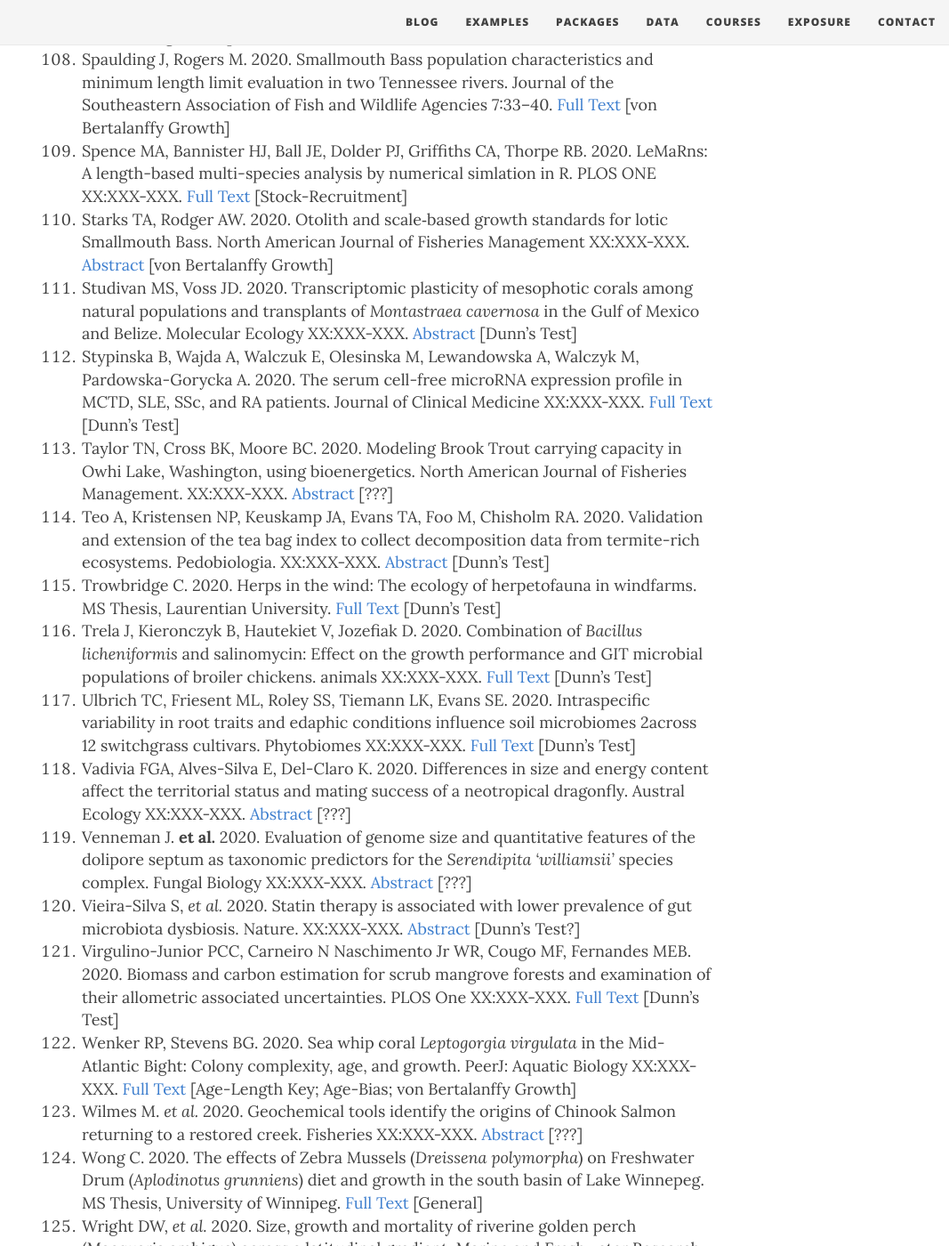
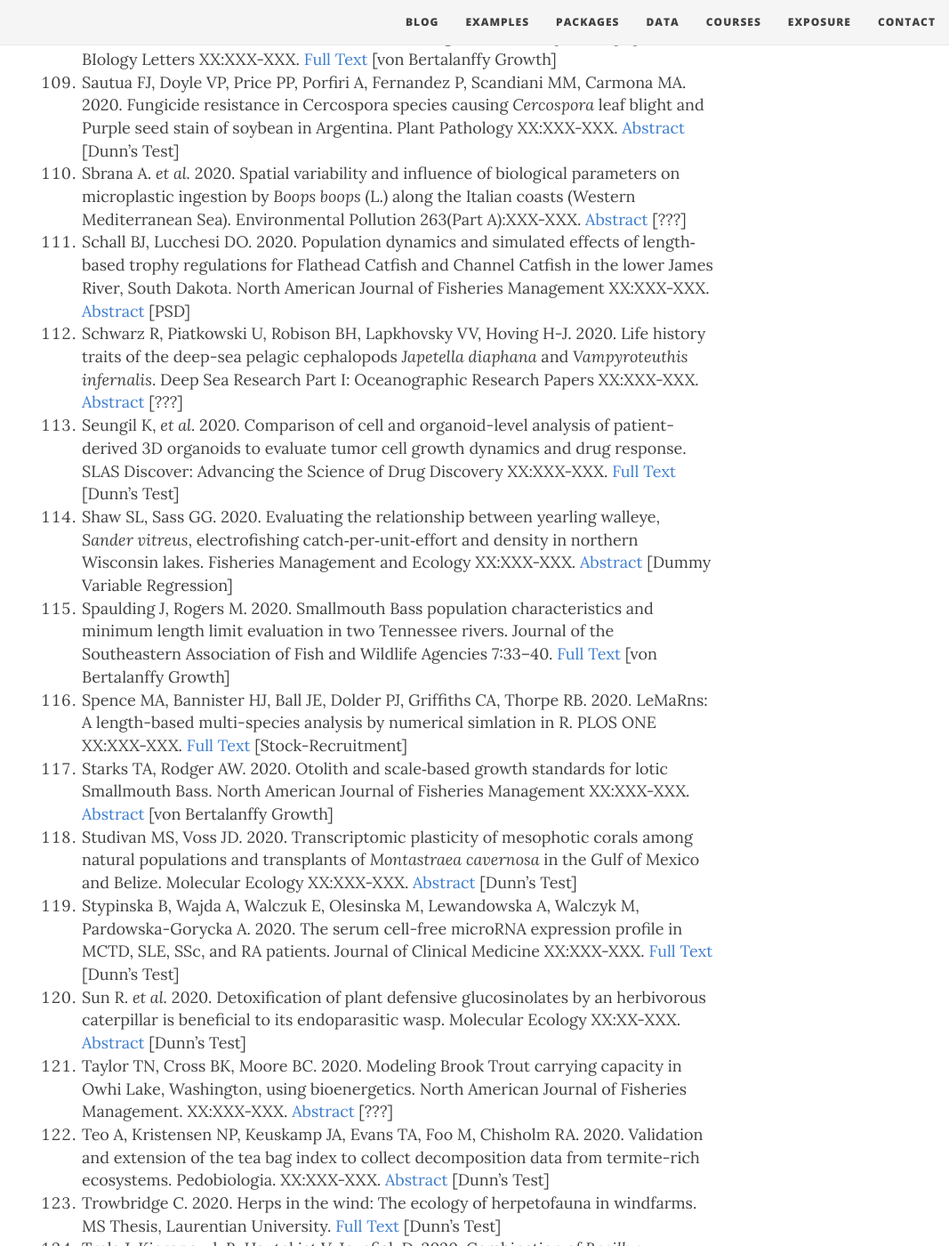
Before and after one commit to droglenc/fishR, a Jekyll site: the page built from exposure/exposure-citations20.md, in a window 1280 px wide and 1400 px high, scrolled down 9186 px. Shown: the whole window at 89% size, without its empty margins (213-1280 px from the left). Built offline with Jekyll 4.4.1, drawn with Linux system fonts in a browser that asks for light colours; nearby versions of some CDN libraries; some of the changed text lies outside the part shown.

Commit message:
Update exposure-citations20.md

```diff
--- a/exposure/exposure-citations20.md
+++ b/exposure/exposure-citations20.md
@@ -13,6 +13,7 @@
 1. Arntzen JW, Zuiderwijk A. 2020. Sampling efficiency, bias and shyness in funnel trapping aquatic newts. Amphibia-Reptilia XX:XXX-XXX. [Abstract](https://brill.com/view/journals/amre/aop/article-10.1163-15685381-bja10004/article-10.1163-15685381-bja10004.xml) [???]
 1. Axler KE *et al.* 2020. Fine-scale larval fish distributions and predator-prey dynamics in a coastal river-dominated ecosystem. Marine Ecology Progress Series XX:XXX-XXX. [Abstract](https://www.int-res.com/abstracts/meps/lfc/p-av13/) [Dunn's Test]
 1. Barkalow SLC, Brandenburg MA, Platania SP. 2020. Otoliths reveal spawning ecology and early life history of sympatric catostomids. North American Journal of Fisheries Management XX:XXX-XXX. [Abstract](https://afspubs.onlinelibrary.wiley.com/doi/abs/10.1002/nafm.10423) [???]
+1. Barnett SE, *et al.* 2020. Evaluating the microbiome of hemp. Phytobiomes Journal XX:XXX-XXX. [Full Text](https://apsjournals.apsnet.org/doi/pdf/10.1094/PBIOMES-06-20-0046-R) [Dunn's Test]
 1. Barnett SE, Youngblut ND, Buckley DH. 2020. Soil characteristics and land-use drive bacterial community assembly patterns. FEMS Microbial Ecology 96:XXX-XXX. [Abstract](https://academic.oup.com/femsec/advance-article-abstract/doi/10.1093/femsec/fiz194/5675623) [Dunn's Test]
 1. Barnett ZC, Ochs CA, Hoeksema JD, Adams SB. 2020. Multipass electrofishing sampling efficiency for stream srayfish population estimates. North American Journal of Fisheries Management XX:XXX-XXX. [Abstract](https://afspubs.onlinelibrary.wiley.com/doi/abs/10.1002/nafm.10443) [Removal Methods]
 1. Benton CH, *et al.* 2020. Badger vaccination in England: Progress, operational effectiveness and participant motivations. People and Nature XX:XXX-XXX. [Full Text](https://besjournals.onlinelibrary.wiley.com/doi/pdf/10.1002/pan3.10095) [Dunn's Test]
@@ -47,6 +48,7 @@
 1. dos Santos Virgilio C, *et al.* 2020. Metal concentrations and biological effects from one of the largest mining disasters in the world (Brumadinho, Minas Gerais, Brazil). Nature XX:XXX-XXX. [Full Text](https://www.nature.com/articles/s41598-020-62700-w) [Dunn's Test]
 1. Fagin TL. 2020. Dam effects on freshwater mussel growth and recruitment in a Midwestern stream. M.Sc. Thesis Eastern Illinois University. [Full Text](https://thekeep.eiu.edu/cgi/viewcontent.cgi?article=5769&context=theses) [Growth]
 1. Fegley SR Smith III JPS, Johnson D, Schirmer A, Jones-Boggs J, Edmonds A, Bursey J. 2020. Nourished, exposed beaches exhibit altered sediment structure and meiofaunal communities. Diversity XX:XXX-XXX. [Full Text](https://www.mdpi.com/1424-2818/12/6/245/pdf) [Dunn's Test]
+1. Ferreira SM, le Roex N, Greaver C, Dreyer C. 2020. Comparison of mark-recapture and block-count-based estimation of black rhinoceros populations. African Journal of Wildlife Research 50:167-175. [Abstract](https://journals.co.za/content/journal/10520/EJC-1f40217ab7) [Mark-Recapture]
 1. Fieber AM. 2020. Impacts of ocean acidification on intertidal macroalgae and algivor preferences. MS Thesis, Humboldt State University. [Full Text](https://digitalcommons.humboldt.edu/cgi/viewcontent.cgi?article=1416&context=etd) [General]
 1. Finn TP *et al.* 2020. Treatment coverage estimation for mass drug administration for malaria with Dihydroartemisinin–Piperaquine in Southern Province, Zambia. The American Journal of Tropical Medicine and Hygeine XX:XXX-XXX. [Abstract](http://www.ajtmh.org/content/journals/10.4269/ajtmh.19-0665) [Mark-Recapture]
 1. Galinat A. 2020. Influence of mink predation on Brown Trout survival and size-structure in Rapid Creek, South Dakota. M.Sc. Thesis, South Dakota State University. [Full Text](https://openprairie.sdstate.edu/cgi/viewcontent.cgi?article=5131&context=etd) [Mark-Recapture]
@@ -67,9 +69,11 @@
 1. Iskandar EAP, Stech M, De Oliveira SM. 2020. The two faces of Mt Gede, Java – Species richness, composition and zonation of epiphytic bryophytes. Cryptogamie, Bryologie 41(6):69-81. [Full Text](https://doi.org/10.5252/cryptogamie-bryologie2020v41a6) [Dunn's Test]
 1. Jambura PL, Kriwet J. 2020. Articulated remains of the extinct shark *Ptychodus* (Elasmobranchii, Ptychodontidae) from the Upper Cretaceous of Spain provide insights into gigantism, growth rate and life history of ptychodontid sharks. PLOS ONE XX:XXX-XXX. [Full Text](https://journals.plos.org/plosone/article?id=10.1371/journal.pone.0231544) [von Bertalanffy Growth]
 1. Joh M, Takayama T, Mihara Y. 2020. Age and growth of three marine sculpins *Myoxocephalus jaok*, *Enophrys diceraus* and *Gymnocanthus herzensteini* and age composition of fishery-bycatch sculpins in the western coastal Pacific around Hokkaido Island, Japan. Fisheries Science XX:XXX-XXX. [Abstract](https://link.springer.com/article/10.1007/s12562-019-01391-3) [Growth]
+1. Johansson ML, Lavigne SY, Ramcharan CW, Heath DD, MacIsaac HJ. 2020. Detecting a spreading non-indigenous specie susing multiple methodologies. Lake and Reservoir Management XX:XXX-XXX. [Full Text](https://www.tandfonline.com/doi/pdf/10.1080/10402381.2020.1797957) [Dunn's Test]
 1. Johnston D, Yeoh DE. 2020. Carapace width-weight relationships of Blue Swimmer Crab *Portunus armatus* (A.) (Crustacea: Brachyura: Portunidae) in southwestern Australia: influences of sex, decadal change, environment, and season. Journal of Crustacean Biology XX:XXX-XXX. [Abstract](https://academic.oup.com/jcb/article-abstract/doi/10.1093/jcbiol/ruaa046/5876240) [Weight-Length]
 1. Julien AR, Tweel AW, Hadley N, Kingsley-Smith PR. 2020. Demographics of the Ribbed Mussel *Geukensia demissa* (Dillwyn, 1817) and the effects of its simulated manual harvest on salt marsh health in South Carolina, USA. BioOne Complete XX:XXX-XXX. [Abstract](https://bioone.org/journals/Journal-of-Shellfish-Research/volume-39/issue-1/035.039.0107/Demographics-of-the-Ribbed-Mussel-Geukensia-demissa-Dillwyn-1817-and/10.2983/035.039.0107.short) [von Bertalanffy Growth]
 1. Kelson SJ, Miller MR, Thompson TO, O'Rourke SM, Carlson SM. 2020. Temporal dynamics of migration‐linked genetic variation are driven by streamflows and riverscape permeability. Molecular Ecology XX:XXX-XXX. [Abstract](https://onlinelibrary.wiley.com/doi/abs/10.1111/mec.15367) [Depletion]
+1. Kesiktas M, Yemisken E, Yildiz T, Eryilmaz L. 2020. Age, growth and reproduction of the golden grey mullet, *Chelon auratus* (Risso, 1810) in the Golden Horn Estuary, Istanbul. Journal of the Marine Biological Association of the United Kingdom XX:xxx-xxx. [Abstract](https://www.cambridge.org/core/journals/journal-of-the-marine-biological-association-of-the-united-kingdom/article/age-growth-and-reproduction-of-the-golden-grey-mullet-chelon-auratus-risso-1810-in-the-golden-horn-estuary-istanbul/350925E88E7276098C4347C70967B7AF) [growth?]
 1. Kludt NB. 2020. Cold-water prey fish monitoring and ecology in Lake Oahe. PhD Dissertation, South Dakota State University. [Abstract](https://search.proquest.com/openview/8b85e9f9f6e85eeb74deecee3912ef1c/1?pq-origsite=gscholar&cbl=18750&diss=y) [???]
 1. Kmentova N, Koblmuller S, Van Steenberge M, Artois T, Bukinga FM, N'sibula TM, Risasi DM, Mulungula PM, Gelnar M, Vanhove MPM. 2020. Failure to diverge in African Great Lakes: The case of *Dolicirroplectanum lacustre* gen. nov. comb. nov. (Monogenea, Diplectanidae) infecting latid hosts. Journal of Great Lakes Research XX:XXX-XXX. [Abstract](https://www.sciencedirect.com/science/article/abs/pii/S0380133019301844) [Dunn's Test]
 1. Knezevic A, Neblett R, Colovic P, Jermeic-Knezevic M, Bugarski-Ignjatovic V, Klasnja A, Pantelinac S, Pjevic M. 2020. Convergent and discriminant validity of the Serbian version of the Central Sensitization Inventory. PAIN Practice XX:XXX-XXX. [Abstract](https://onlinelibrary.wiley.com/doi/abs/10.1111/papr.12900) [Dunn's Test]
@@ -98,6 +102,7 @@
 1. Pearson J. 2020. Carp, Climate, and Water Quality: Applying Systems Modeling to Ecosystem Recovery in Malheur Lake, Oregon. PhD Dissertation, Oregon State University. [Full Text](https://ir.library.oregonstate.edu/downloads/8336h8146) [von Bertalanffy Growth; Weight-Length]
 1. Pellowe KE, Leslie HM. 2020. Size-selective fishing leads to trade-offs between fishery productivity and reproductive capacity. Ecosphere XX:XXX-XXX. [Full Text](https://esajournals.onlinelibrary.wiley.com/doi/pdf/10.1002/ecs2.3071) [General]
 1. Perez-Hernandez *et al.* 2020. Diversity of *amoA* and *pmoA* genes in extremely saline alkaline soils of the former Lake Texcoco. Geomicrobiology Journal XX:XXX-XXX. [Abstract](https://www.tandfonline.com/doi/abs/10.1080/01490451.2020.1779417) [Dunn's Test]
+1. Perry DT, Choe D-H. 2020. Volatile essential oils can be used to improve the efficacy of heat treatments targeting the Western Drywood Termite: Evidence from simulated whole house heat treatment trials. Journal of Economic Entomology XX:XXX-XXX. [Full Text](https://ucanr.edu/sites/ucrurbanpest/files/334335.pdf) [Dunn's Test]
 1. Pinero-Rodriquez MJ, Diaz-Paniagua C, Gomez-Mestre I. 2020. Movement patterns, maximum distances traveled and microhabitat selection of spadefoot toad tadpoles in temporary ponds. Amphibia-Reptilia XX:XXX-XXX. [Abstract](https://brill.com/view/journals/amre/aop/article-10.1163-15685381-bja10017/article-10.1163-15685381-bja10017.xml) [???]
 1. Plon S, Heyns-Veale ER, Smale MJ, Froneman PW. 2020. Life history parameters and diet of Risso's dolphins, *Grampus griseus*, from southeastern South Africa. Marine Mammal Science XX:XXX-XXX. [Abstract](https://onlinelibrary.wiley.com/doi/abs/10.1111/mms.12675) [???]
 1. Proietti R *et al.* 2020. Monitoring spring phenology in Mediterranean beech populations through *in situ* observation and Synthetic Aperture Radar methods. Remote Sensing of the Environment 248:XXX-XXX. [Abstract](https://www.sciencedirect.com/science/article/abs/pii/S0034425720303485) [Dunn's Test]
@@ -113,14 +118,16 @@
 1. Sanchez-Montes G, Martinez-Solano I, Diaz-Paniangua C, Vilches A, Arino AH, Gomez-Mestre I. 2020. Telomere attrition with age in a wild amphibian population. BIology Letters XX:XXX-XXX. [Full Text](https://royalsocietypublishing.org/doi/full/10.1098/rsbl.2020.0168) [von Bertalanffy Growth]
 1. Sautua FJ, Doyle VP, Price PP, Porfiri A, Fernandez P, Scandiani MM, Carmona MA. 2020. Fungicide resistance in Cercospora species causing *Cercospora* leaf blight and Purple seed stain of soybean in Argentina. Plant Pathology XX:XXX-XXX. [Abstract](https://bsppjournals.onlinelibrary.wiley.com/doi/abs/10.1111/ppa.13261) [Dunn's Test]
 1. Sbrana A. *et al.* 2020. Spatial variability and influence of biological parameters on microplastic ingestion by *Boops boops* (L.) along the Italian coasts (Western Mediterranean Sea). Environmental Pollution 263(Part A):XXX-XXX. [Abstract](https://www.sciencedirect.com/science/article/pii/S0269749119363201) [???]
+1. Schall BJ, Lucchesi DO. 2020. Population dynamics and simulated effects of length‐based trophy regulations for Flathead Catfish and Channel Catfish in the lower James River, South Dakota. North American Journal of Fisheries Management XX:XXX-XXX. [Abstract](https://afspubs.onlinelibrary.wiley.com/doi/abs/10.1002/nafm.10510) [PSD]
+1. Schwarz R, Piatkowski U, Robison BH, Lapkhovsky VV, Hoving H-J. 2020. Life history traits of the deep-sea pelagic cephalopods *Japetella diaphana* and *Vampyroteuthis infernalis*. Deep Sea Research Part I: Oceanographic Research Papers XX:XXX-XXX. [Abstract](https://www.sciencedirect.com/science/article/pii/S0967063720301527) [???]
 1. Seungil K, *et al.* 2020. Comparison of cell and organoid-level analysis of patient-derived 3D organoids to evaluate tumor cell growth dynamics and drug response. SLAS Discover: Advancing the Science of Drug Discovery XX:XXX-XXX. [Full Text](https://journals.sagepub.com/doi/full/10.1177/2472555220915827) [Dunn's Test]
 1. Shaw SL, Sass GG. 2020. Evaluating the relationship between yearling walleye, *Sander vitreus*, electrofishing catch‐per‐unit‐effort and density in northern Wisconsin lakes. Fisheries Management and Ecology XX:XXX-XXX. [Abstract](https://doi.org/10.1111/fme.12449) [Dummy Variable Regression]
 1. Spaulding J, Rogers M. 2020. Smallmouth Bass population characteristics and minimum length limit evaluation in two Tennessee rivers. Journal of the Southeastern Association of Fish and Wildlife Agencies 7:33–40. [Full Text](http://www.seafwa.org/Documents%20and%20Settings/46/Site%20Documents/2020%20Journal/J7_04_Spaulding%20and%20Rogers%2033-40.pdf) [von Bertalanffy Growth]
 1. Spence MA, Bannister HJ, Ball JE, Dolder PJ, Griffiths CA, Thorpe RB. 2020. LeMaRns: A length-based multi-species analysis by numerical simlation in R. PLOS ONE XX:XXX-XXX. [Full Text](https://journals.plos.org/plosone/article?id=10.1371/journal.pone.0227767) [Stock-Recruitment]
 1. Starks TA, Rodger AW. 2020. Otolith and scale‐based growth standards for lotic Smallmouth Bass. North American Journal of Fisheries Management XX:XXX-XXX. [Abstract](https://afspubs.onlinelibrary.wiley.com/doi/abs/10.1002/nafm.10458) [von Bertalanffy Growth]
 1. Studivan MS, Voss JD. 2020. Transcriptomic plasticity of mesophotic corals among natural populations and transplants of *Montastraea cavernosa* in the Gulf of Mexico and Belize. Molecular Ecology XX:XXX-XXX. [Abstract](https://onlinelibrary.wiley.com/doi/abs/10.1111/mec.15495) [Dunn's Test]
-1. Stypinska B, Wajda A, Walczuk E, Olesinska M, Lewandowska A, Walczyk M, Pardowska-Gorycka A. 2020. The serum cell-free microRNA expression profile in
-MCTD, SLE, SSc, and RA patients. Journal of Clinical Medicine XX:XXX-XXX. [Full Text](https://www.mdpi.com/2077-0383/9/1/161/pdf) [Dunn's Test]
+1. Stypinska B, Wajda A, Walczuk E, Olesinska M, Lewandowska A, Walczyk M, Pardowska-Gorycka A. 2020. The serum cell-free microRNA expression profile in MCTD, SLE, SSc, and RA patients. Journal of Clinical Medicine XX:XXX-XXX. [Full Text](https://www.mdpi.com/2077-0383/9/1/161/pdf) [Dunn's Test]
+1. Sun R. *et al.* 2020. Detoxification of plant defensive glucosinolates by an herbivorous caterpillar is beneficial to its endoparasitic wasp. Molecular Ecology XX:XX-XXX. [Abstract](https://onlinelibrary.wiley.com/doi/abs/10.1111/mec.15613) [Dunn's Test]
 1. Taylor TN, Cross BK, Moore BC. 2020. Modeling Brook Trout carrying capacity in Owhi Lake, Washington, using bioenergetics. North American Journal of Fisheries Management. XX:XXX-XXX. [Abstract](https://afspubs.onlinelibrary.wiley.com/doi/abs/10.1002/nafm.10378) [???]
 1. Teo A, Kristensen NP, Keuskamp JA, Evans TA, Foo M, Chisholm RA. 2020. Validation and extension of the tea bag index to collect decomposition data from termite-rich ecosystems. Pedobiologia. XX:XXX-XXX. [Abstract](https://www.sciencedirect.com/science/article/abs/pii/S0031405620300275) [Dunn's Test]
 1. Trowbridge C. 2020. Herps in the wind: The ecology of herpetofauna in windfarms. MS Thesis, Laurentian University. [Full Text](https://zone.biblio.laurentian.ca/bitstream/10219/3533/1/Trowbridge%20MSc%20Thesis%20Library%20Copy.pdf) [Dunn's Test]
```
Also changed, not shown: other parts of exposure/exposure-citations20.md (+1 -1 lines).
